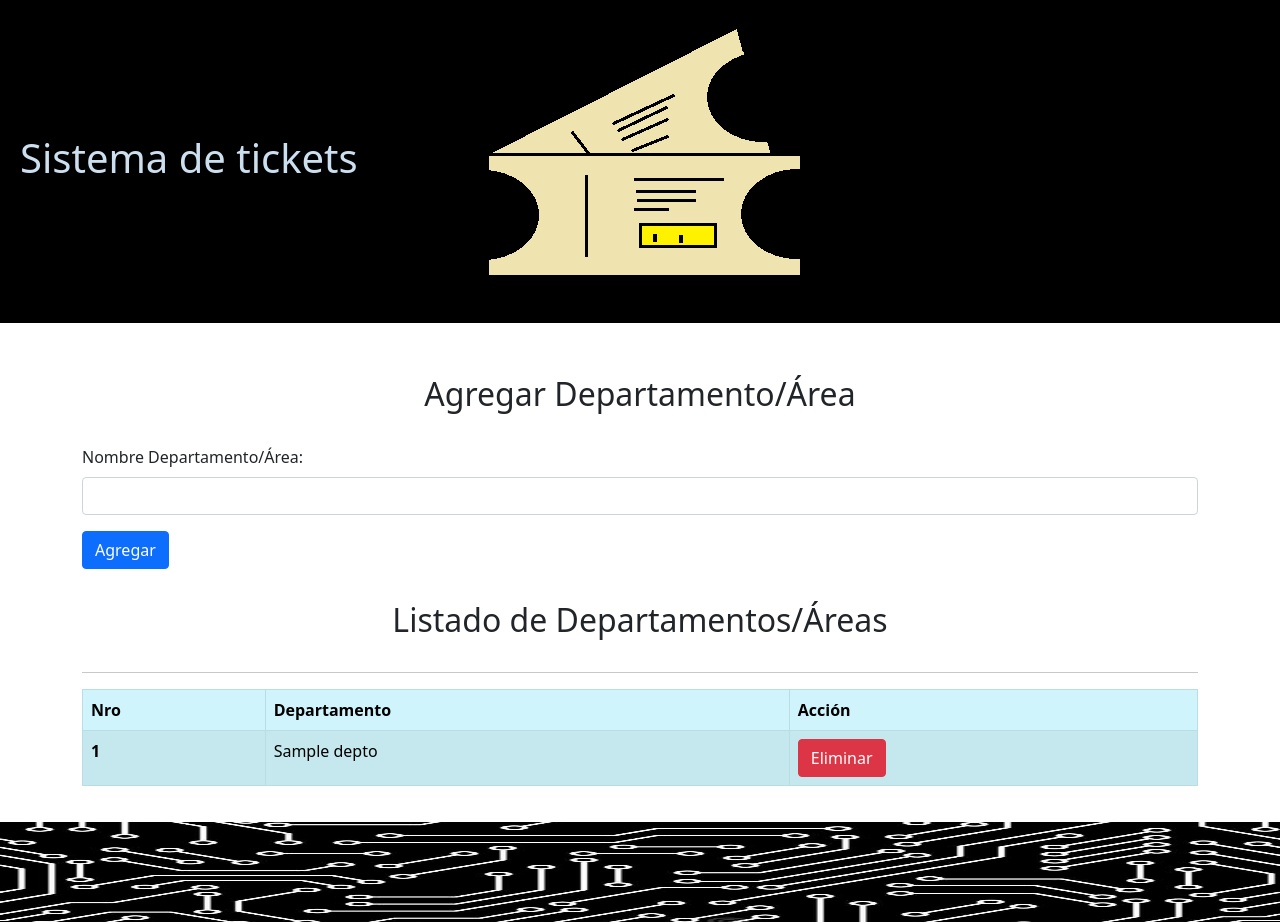
After one commit to yulito/sistema_ticket, a PHP site: the page made by views/depto/depto.php in a window 1280 px wide. The commit adds this page. Run offline with PHP 8.4, Linux system fonts and the light colour scheme; the template is opened without the code that fills it: most values are stand-ins (such as "Sample title", 1, 10 or a date in 2020); some libraries are stand-ins or nearby versions.

Commit message:
editar eliminar deptos

```diff
--- a/controllers/ticketController.php
+++ b/controllers/ticketController.php
@@ -1,6 +1,5 @@
 <?php
 require_once 'models/ticket.php';
-//require_once 'helper/utils.php';
 
 class ticketController{
 
--- /dev/null
+++ b/views/depto/depto.php
@@ -0,0 +1,54 @@
+<?php if(isset($_SESSION['error']['empty-field'])): ?>
+    <div class="sub"><strong class="red"><?=$_SESSION['error']['empty-field'] ?></strong></div>
+<?php elseif(isset($_SESSION['msg']['success'])): ?>
+    <div class="sub"><strong class="green"><?=$_SESSION['msg']['success'] ?></strong></div>
+<?php elseif(isset($_SESSION['msg']['error'])): ?>
+    <div class="sub"><strong class="red"><?=$_SESSION['msg']['error'] ?></strong></div>
+<?php endif; ?>
+<?php Utils::deleteSession('error') ?>
+<?php Utils::deleteSession('msg') ?>
+
+
+<div class="form-add-depto">
+    <form class="formDeptoAdd" action="<?=base_url?>depto/add" method="post">
+        <div class="sub">
+            <h2>Agregar Departamento/Área</h2>
+        </div>
+        <div class="mb-3">
+            <label for="user" class="form-label">Nombre Departamento/Área:</label>
+            <input type="text" class="form-control" id="depto" name="depto" >
+        </div>
+        <button type="submit" class="btn btn-primary">Agregar</button>
+    </form>
+</div>
+
+<!---------------------------- Lista ------------------------------->
+
+<div class="sub">
+    <h2>Listado de Departamentos/Áreas</h2>
+</div>
+<hr>
+<table class="table table-bordered table-info table-striped">
+    <thead>
+        <tr>
+            <th scope="col">Nro</th>
+            <th scope="col">Departamento</th>
+            <!-- Para botones -->
+            <th scope="col">Acción</th>
+        </tr>
+    </thead>
+    <tbody>
+        <?php $count = 1;?>
+        <?php while($listDepto = $deptos->fetch_object()): ?>
+        <tr>
+            <th scope="row"><?=$count?></th>
+            <td><?=isset($listDepto->depto) ? $listDepto->depto : "--" ?></td>
+            <td>
+                <a class="btn btn-danger" href="<?=base_url?>depto/delete&id=<?=$listDepto->id_depto?>" role="button">Eliminar</a>
+            </td>
+        </tr>
+        <?php $count++;?>
+        <?php endwhile; ?>
+
+    </tbody>
+    </table>
--- a/views/layout/header.php
+++ b/views/layout/header.php
@@ -50,7 +50,7 @@
                             <a class="nav-link" href="<?=base_url?>usuario/check">Usuarios</a>
                         </li>
                         <li class="nav-item">
-                            <a class="nav-link" href="#">Departamentos</a>
+                            <a class="nav-link" href="<?=base_url?>depto/check">Departamentos</a>
                         </li>
 
                     <?php endif; ?>
--- a/views/users/edit.php
+++ b/views/users/edit.php
@@ -1,12 +1,9 @@
-<!--errores-->
-
-
-
 
 <div class="form-edit-user">
     <form class="formUserEdit" action="<?=base_url?>usuario/modify" method="post">
         <div class="sub">
             <h2>Editar usuario</h2>
+            <p class="red">* Solo puedes modificar el tipo de usuario y su departamento o área.</p>
         </div>
         <hr>
         <input type="hidden" name="idUsuario" value="<?=$one->id_usuario?>">
```
Also changed, not shown: controllers/deptoController.php (added, +51 -0 lines), models/departamento.php (+21 -0 lines).
